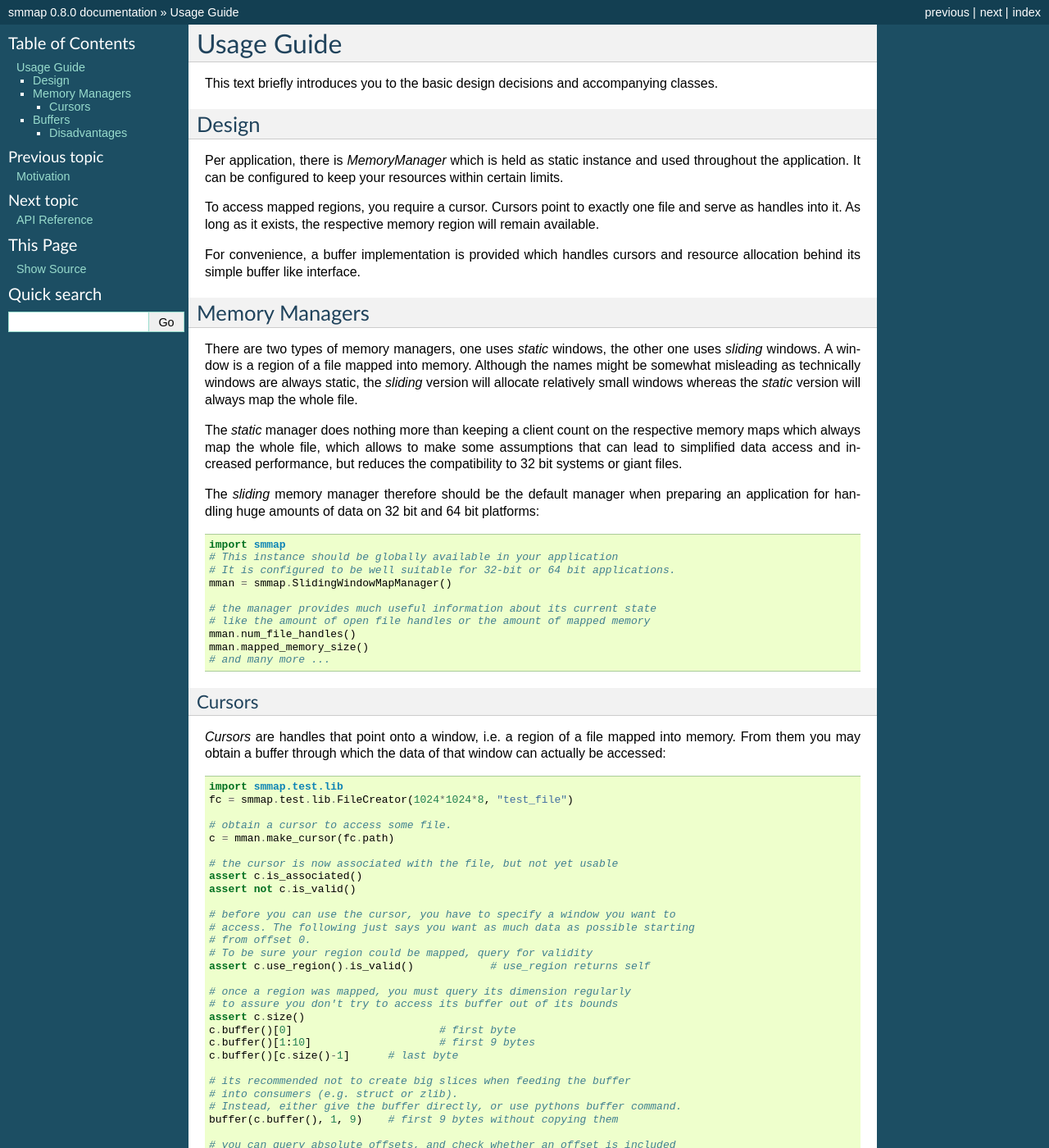
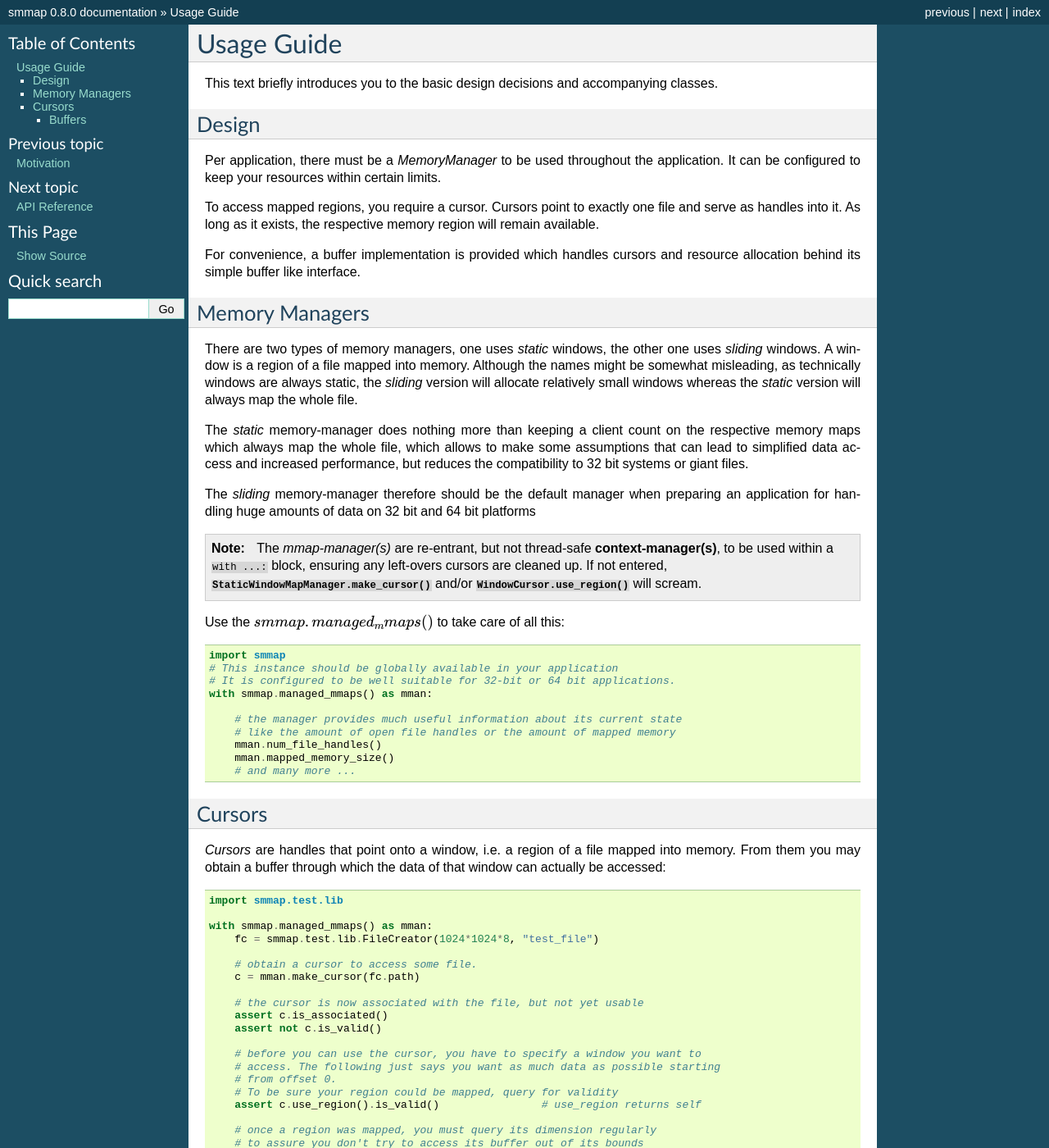
Before and after one commit to gitpython-developers/smmap, a Sphinx documentation site: the page built from doc/source/tutorial.rst, in a window 1280 px wide and 1400 px high. Shown: the whole window at 82% size. Built offline with Sphinx 7.4.7, drawn with Linux system fonts in a browser that asks for light colours; some of the changed text lies outside the part shown.

Commit message:
feat(mman): BREAKING API `mman` as context-manager to release regions
+ Add PY3 compat utilities
+ doc(changes, tutorial): update on mman usage

```diff
--- a/doc/source/tutorial.rst
+++ b/doc/source/tutorial.rst
@@ -5,91 +5,111 @@ Usage Guide
 ###########
 This text briefly introduces you to the basic design decisions and accompanying classes.
 
-******
 Design
-******
-Per application, there is *MemoryManager* which is held as static instance and used throughout the application. It can be configured to keep your resources within certain limits.
+======
+Per application, there must be a *MemoryManager* to be used throughout the application.
+It can be configured to keep your resources within certain limits.
 
-To access mapped regions, you require a cursor. Cursors point to exactly one file and serve as handles into it. As long as it exists, the respective memory region will remain available.
+To access mapped regions, you require a cursor. Cursors point to exactly one file and serve as handles into it.
+As long as it exists, the respective memory region will remain available.
 
-For convenience, a buffer implementation is provided which handles cursors and resource allocation behind its simple buffer like interface.
+For convenience, a buffer implementation is provided which handles cursors and resource allocation
+behind its simple buffer like interface.
 
-***************
+
 Memory Managers
-***************
-There are two types of memory managers, one uses *static* windows, the other one uses *sliding* windows. A window is a region of a file mapped into memory. Although the names might be somewhat misleading as technically windows are always static, the *sliding* version will allocate relatively small windows whereas the *static* version will always map the whole file.
+================
+There are two types of memory managers, one uses *static* windows, the other one uses *sliding* windows.
+A window is a region of a file mapped into memory. Although the names might be somewhat misleading,
+as technically windows are always static, the *sliding* version will allocate relatively small windows
+whereas the *static* version will always map the whole file.
 
-The *static* manager does nothing more than keeping a client count on the respective memory maps which always map the whole file, which allows to make some assumptions that can lead to simplified data access and increased performance, but reduces the compatibility to 32 bit systems or giant files.
+The *static* memory-manager does nothing more than keeping a client count on the respective memory maps
+which always map the whole file, which allows to make some assumptions that can lead to simplified
+data access and increased performance, but reduces the compatibility to 32 bit systems or giant files.
 
-The *sliding* memory manager therefore should be the default manager when preparing an application for handling huge amounts of data on 32 bit and 64 bit platforms::
+The *sliding* memory-manager therefore should be the default manager when preparing an application
+for handling huge amounts of data on 32 bit and 64 bit platforms
+
+.. Note::
+    The *mmap-manager(s)* are re-entrant, but not thread-safe **context-manager(s)**,
+    to be used within a ``with ...:`` block, ensuring any left-overs cursors are cleaned up.
+    If not entered, :meth:`StaticWindowMapManager.make_cursor()` and/or
+    :meth:`WindowCursor.use_region()` will scream.
+
+
+Use the :math:`smmap.managed_mmaps()` to take care of all this::
 
     import smmap
     # This instance should be globally available in your application
     # It is configured to be well suitable for 32-bit or 64 bit applications.
-    mman = smmap.SlidingWindowMapManager()
+    with smmap.managed_mmaps() as mman:
 
-    # the manager provides much useful information about its current state
-    # like the amount of open file handles or the amount of mapped memory
-    mman.num_file_handles()
-    mman.mapped_memory_size()
-    # and many more ...
+        # the manager provides much useful information about its current state
+        # like the amount of open file handles or the amount of mapped memory
+        mman.num_file_handles()
+        mman.mapped_memory_size()
+        # and many more ...
 
 
 Cursors
-*******
+========
 *Cursors* are handles that point onto a window, i.e. a region of a file mapped into memory. From them you may obtain a buffer through which the data of that window can actually be accessed::
 
     import smmap.test.lib
-    fc = smmap.test.lib.FileCreator(1024*1024*8, "test_file")
 
-    # obtain a cursor to access some file.
-    c = mman.make_cursor(fc.path)
+    with smmap.managed_mmaps() as mman:
+        fc = smmap.test.lib.FileCreator(1024*1024*8, "test_file")
 
-    # the cursor is now associated with the file, but not yet usable
-    assert c.is_associated()
-    assert not c.is_valid()
+        # obtain a cursor to access some file.
+        c = mman.make_cursor(fc.path)
 
-    # before you can use the cursor, you have to specify a window you want to
-    # access. The following just says you want as much data as possible starting
-    # from offset 0.
-    # To be sure your region could be mapped, query for validity
-    assert c.use_region().is_valid()		# use_region returns self
+        # the cursor is now associated with the file, but not yet usable
+        assert c.is_associated()
+        assert not c.is_valid()
 
-    # once a region was mapped, you must query its dimension regularly
-    # to assure you don't try to access its buffer out of its bounds
-    assert c.size()
-    c.buffer()[0]			# first byte
-    c.buffer()[1:10]			# first 9 bytes
-    c.buffer()[c.size()-1] 	# last byte
+        # before you can use the cursor, you have to specify a window you want to
+        # access. The following just says you want as much data as possible starting
+        # from offset 0.
+        # To be sure your region could be mapped, query for validity
+        assert c.use_region().is_valid()		# use_region returns self
 
-    # its recommended not to create big slices when feeding the buffer
-    # into consumers (e.g. struct or zlib).
-    # Instead, either give the buffer directly, or use pythons buffer command.
-    buffer(c.buffer(), 1, 9)	# first 9 bytes without copying them
+        # once a region was mapped, you must query its dimension regularly
+        # to assure you don't try to access its buffer out of its bounds
+        assert c.size()
+        c.buffer()[0]			# first byte
+        c.buffer()[1:10]			# first 9 bytes
+        c.buffer()[c.size()-1] 	# last byte
 
-    # you can query absolute offsets, and check whether an offset is included
-    # in the cursor's data.
-    assert c.ofs_begin() < c.ofs_end()
-    assert c.includes_ofs(100)
+        # its recommended not to create big slices when feeding the buffer
+        # into consumers (e.g. struct or zlib).
+        # Instead, either give the buffer directly, or use pythons buffer command.
+        buffer(c.buffer(), 1, 9)	# first 9 bytes without copying them
 
-    # If you are over out of bounds with one of your region requests, the
-    # cursor will be come invalid. It cannot be used in that state
-    assert not c.use_region(fc.size, 100).is_valid()
-    # map as much as possible after skipping the first 100 bytes
-    assert c.use_region(100).is_valid()
+        # you can query absolute offsets, and check whether an offset is included
+        # in the cursor's data.
+        assert c.ofs_begin() < c.ofs_end()
+        assert c.includes_ofs(100)
 
-    # You can explicitly free cursor resources by unusing the cursor's region
-    c.unuse_region()
-    assert not c.is_valid()
+        # If you are over out of bounds with one of your region requests, the
+        # cursor will be come invalid. It cannot be used in that state
+        assert not c.use_region(fc.size, 100).is_valid()
+        # map as much as possible after skipping the first 100 bytes
+        assert c.use_region(100).is_valid()
+
+        # You can explicitly free cursor resources by unusing the cursor's region
+        c.unuse_region()
+        assert not c.is_valid()
 
 
 Now you would have to write your algorithms around this interface to properly slide through huge amounts of data.
 
 Alternatively you can use a convenience interface.
 
-*******
+
+========
 Buffers
-*******
+========
 To make first use easier, at the expense of performance, there is a Buffer implementation which uses a cursor underneath.
 
 With it, you can access all data in a possibly huge file without having to take care of setting the cursor to different regions yourself::
@@ -112,6 +132,8 @@ With it, you can access all data in a possibly huge file without having to take
 
     # it will stop using resources automatically once it goes out of scope
 
-Disadvantages
-*************
-Buffers cannot be used in place of strings or maps, hence you have to slice them to have valid input for the sorts of struct and zlib. A slice means a lot of data handling overhead which makes buffers slower compared to using cursors directly.
+    Disadvantages
+    --------------
+    Buffers cannot be used in place of strings or maps, hence you have to slice them to have valid
+    input for the sorts of struct and zlib.
+    A slice means a lot of data handling overhead which makes buffers slower compared to using cursors directly.
```
Also changed, not shown: doc/source/changes.rst (+24 -12 lines), 5 other files.
